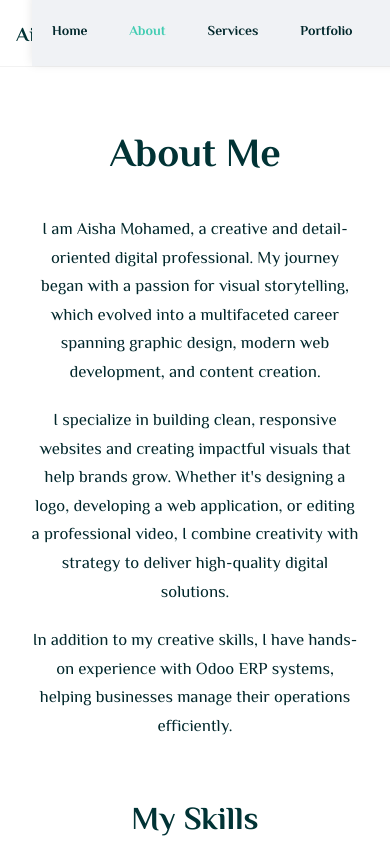
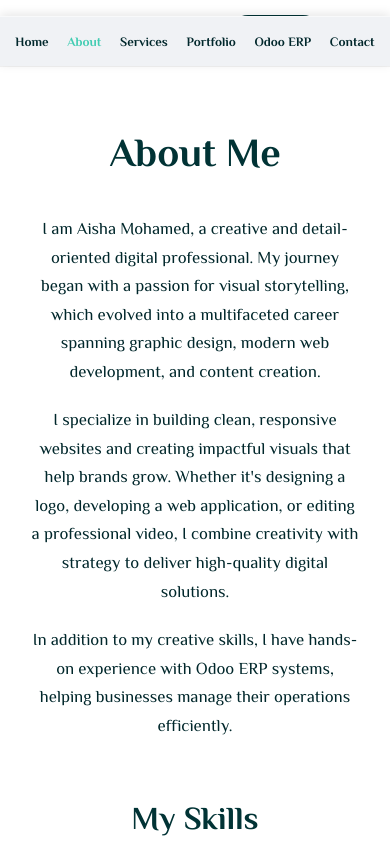
Before and after one commit to aishamoha7/aishamoha, a Next.js app: page /about in a window 390 px wide. Shown: the top 844 px of the page. Built offline with nearby package versions, Linux system fonts and the light colour scheme.

Commit message:
Implement focus lens hover effect and fix responsive header alignment and spacing

```diff
--- a/components/Footer.js
+++ b/components/Footer.js
@@ -1,5 +1,21 @@
 import styles from "./Footer.module.css";
-import { Github, Instagram, Facebook } from "lucide-react";
+import { Github, Instagram } from "lucide-react";
+
+const FacebookIcon = ({ size = 24 }) => (
+    <svg
+        xmlns="http://www.w3.org/2000/svg"
+        width={size}
+        height={size}
+        viewBox="0 0 24 24"
+        fill="none"
+        stroke="currentColor"
+        strokeWidth="2"
+        strokeLinecap="round"
+        strokeLinejoin="round"
+    >
+        <path d="M18 2h-3a5 5 0 0 0-5 5v3H7v4h3v8h4v-8h3l1-4h-4V7a1 1 0 0 1 1-1h3z" />
+    </svg>
+);
 
 const WhatsAppIcon = ({ size = 24 }) => (
     <svg
@@ -49,7 +65,7 @@ export default function Footer() {
                     <div className={styles.socials}>
                         <a href="https://github.com/aishamoha7"><Github size={18} /></a>
                         <a href="https://www.instagram.com/caaisha_sheikh_mohamed?igsh=bmJ2YmhzbXJvb2Nr"><Instagram size={18} /></a>
-                        <a href="https://www.facebook.com/aisha.sheikh.mohamed.434700"><Facebook size={18} /></a>
+                        <a href="https://www.facebook.com/aisha.sheikh.mohamed.434700"><FacebookIcon size={18} /></a>
                         <a href="https://wa.me/252770790727" target="_blank" rel="noopener noreferrer"><WhatsAppIcon size={20} /></a>
                     </div>
                 </div>
--- a/components/Header.module.css
+++ b/components/Header.module.css
@@ -3,6 +3,7 @@
     position: fixed;
     top: 0;
     left: 0;
+    right: 0;
     width: 100%;
     z-index: 1000;
     transition: all 0.3s ease;
@@ -66,18 +67,17 @@
     color: var(--text-new2);
 }
 
-/* Focus Lens Hover Effect - iPad & Mobile Only (max-width: 1024px) */
-@media (max-width: 1024px) {
 
-    .link::after,
-    .link::before {
+/* Focus Lens Hover Effect - Universal */
+.link::before,
+.link::after {
     content: '';
     position: absolute;
-        width: 10px;
-        height: 10px;
-        transition: all 0.3s ease;
+    width: 8px;
+    height: 8px;
+    transition: all 0.3s cubic-bezier(0.4, 0, 0.2, 1);
     opacity: 0;
-        border-color: var(--text-new2);
+    pointer-events: none;
 }
 
 /* Top-Left Corner */
@@ -99,15 +99,10 @@
 }
 
 /* Hover State (Lens visible only on hover) */
-    .link:hover::before {
-        opacity: 1;
-        transform: translate(0, 0);
-    }
-
+.link:hover::before,
 .link:hover::after {
     opacity: 1;
     transform: translate(0, 0);
-    }
 }
 
 /* Active State Styles */
@@ -163,25 +158,53 @@
 }
 
 /* Tablet & Mobile Responsive */
+@media (max-width: 1024px) {
+    .container {
+        width: 100%;
+        max-width: 100%;
+        margin: 0 auto;
+        padding: 0 16px;
+        box-sizing: border-box;
+    }
+
+    .nav {
+        display: flex;
+        /* Ensure it stays visible on tablet if needed, but usually hidden below 900px in old code */
+        justify-content: space-between;
+        align-items: center;
+        gap: 12px;
+        flex-wrap: nowrap;
+        width: 100%;
+        margin-left: 0;
+    }
+
+    .link {
+        font-size: 14px;
+        white-space: nowrap;
+    }
+
+    /* Add more spacing to focus lens on tablet/mobile portrait */
+    .link:hover::before {
+        transform: translate(-4px, -4px);
+    }
+
+    .link:hover::after {
+        transform: translate(4px, 4px);
+    }
+}
+
 @media (max-width: 900px) {
     .nav {
-        /* Hide standard nav, use bottom stacking or burger if requested.
-           User asked for tablet/mobile optimization.
-           Current implementation: Bottom Nav for mobile.
-           Let's refine this for layout. */
         display: none;
     }
 
     .container {
-        /* Adjust header grid for smaller screens to fit logo and actions */
         grid-template-columns: 1fr auto;
     }
 
     .actions {
         display: flex;
-        /* Show actions on tablet/mobile */
         gap: 0.8rem;
-        /* Slightly tighter gap */
     }
 }
 
@@ -191,13 +214,16 @@
         position: fixed;
         bottom: 0;
         left: 0;
+        right: 0;
         width: 100%;
         background: var(--card-bg);
         justify-content: space-around;
-        padding: 15px;
+        align-items: center;
+        padding: 12px 10px;
         box-shadow: 0 -2px 10px rgba(0, 0, 0, 0.1);
         z-index: 1000;
         border-top: 1px solid var(--glass-border);
+        gap: 8px;
     }
 
     .header {
@@ -211,7 +237,17 @@
 
     /* Reduce menu font size for mobile to prevent overflow */
     .link {
-        font-size: 0.85rem;
-        padding: 5px 5px;
+        font-size: 0.8rem;
+        padding: 5px 2px;
+        white-space: nowrap;
+    }
+
+    /* Further spacing adjustment for mobile portraits */
+    .link:hover::before {
+        transform: translate(-3.5px, -3.5px);
+    }
+
+    .link:hover::after {
+        transform: translate(3.5px, 3.5px);
     }
 }
```
Lines whose indentation alone changed are shown as unchanged.
